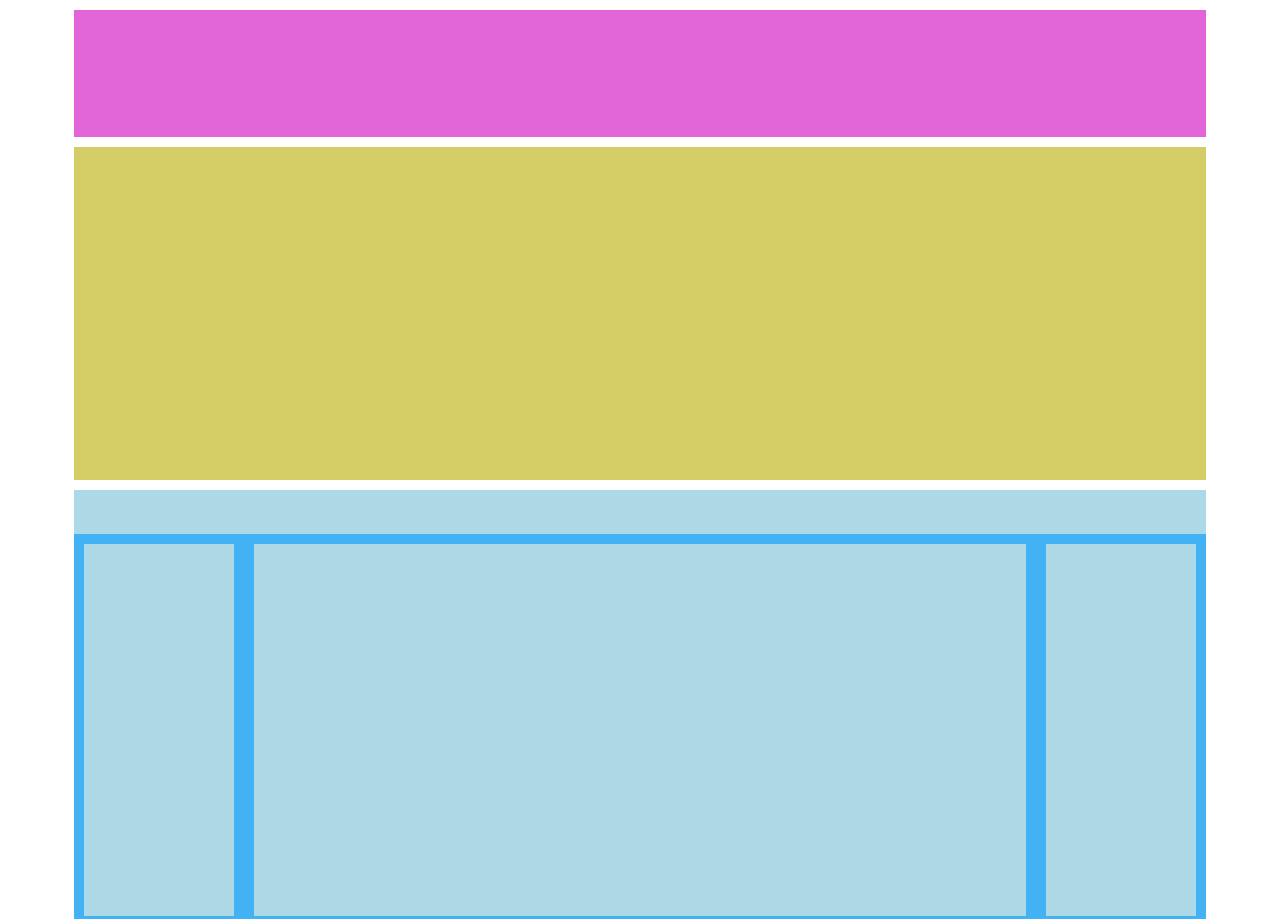
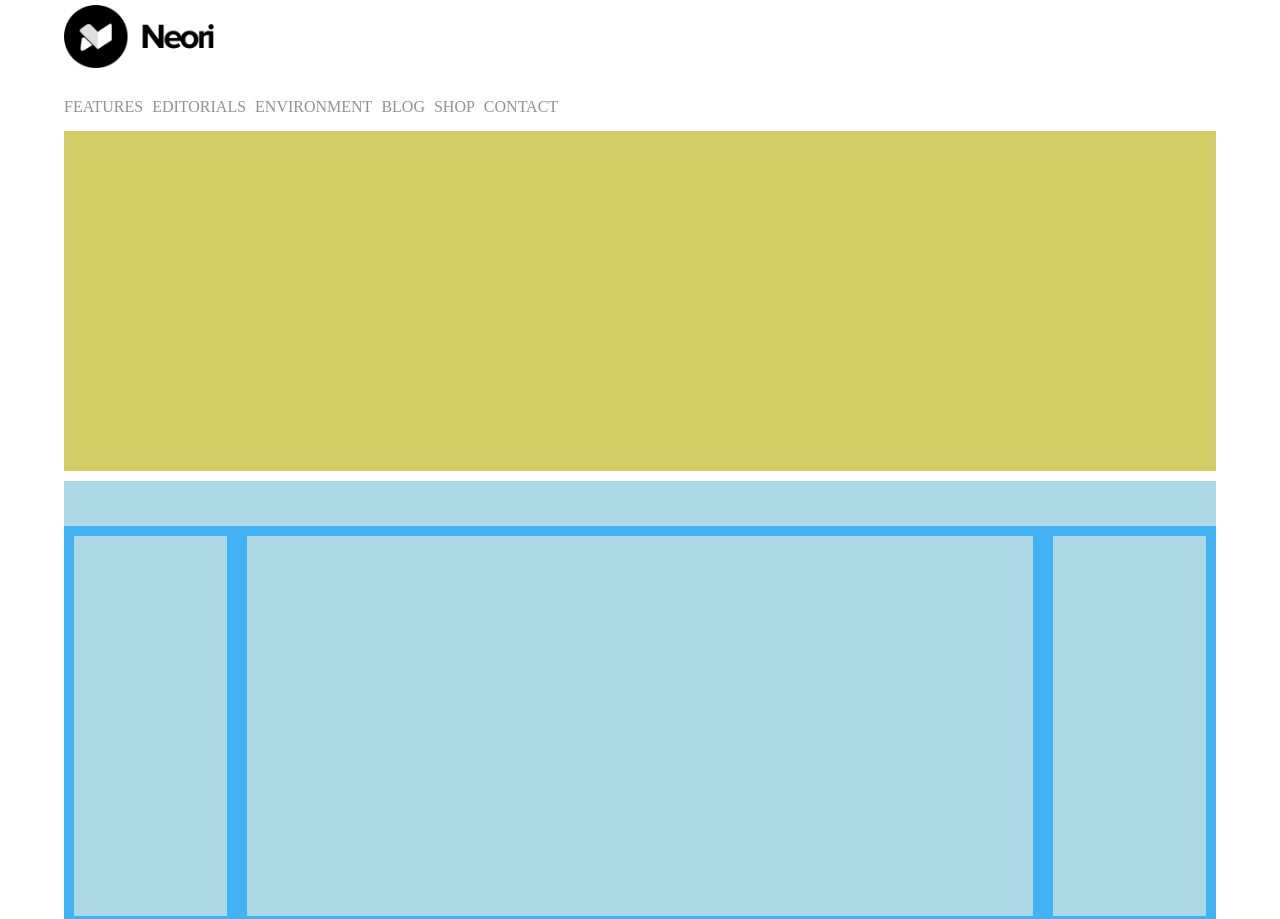
Before and after one commit to a-benvenuti/htmlcss-wp, a plain HTML site: page index.html in a window 1280 px wide. Shown: the top 919 px of the page. Drawn offline with Linux system fonts and the light colour scheme.

Commit message:
header + navbar

```diff
--- a/css/style.css
+++ b/css/style.css
@@ -10,18 +10,43 @@ body{
 }
 .box{
   margin: auto;
-  padding: 10px;
+  /* padding: 10px; */
   width: 90%;
   height:1000px;
 }
 /* INTESTAZIONE */
 header{
-  background-color: #e266d7;
+  /* background-color: #e266d7; */
   margin: auto;
   margin-bottom: 10px;
   width: 100%;
-  height:calc(14% - 10px); /*da togliere successivamente*/
+  padding: 5px 0;
+  /* height:calc(14% - 10px);  */
 }
+img{
+  max-width: 150px;
+  display: block;
+  margin-bottom: 30px;
+}
+/* navbar */
+nav{
+  width: 100%;
+  text-align: left;
+}
+nav li{
+  display: inline-block;
+  /* vertical-align: middle; */
+  /* padding: 5px 10px 5px 10px; */
+  /* background-color: white; */
+  margin-right: 5px;
+  /* border: 1px solid #ddd; */
+  /* border-radius: 50%; */
+}
+nav a{
+  text-decoration: none;
+  color: #929292;
+}
+/* /navbar */
 /* /INTESTAZIONE */
 /* BANNER */
 main{
@@ -75,7 +100,7 @@ section{
 footer{
   background-color: #a313de;
   margin: auto;
-  margin-bottom: 10px;
+  /* margin-bottom: 10px; */
   width: 100%;
   height:calc(8% - 20px); /*da togliere successivamente*/
 }
--- a/index.html
+++ b/index.html
@@ -15,7 +15,17 @@
     <div class="box">
       <!-- INTESTAZIONE -->
       <header>
-
+        <img src="img/logo.png" alt="">
+        <nav>
+          <ul>
+            <li><a href="#section-1">FEATURES</a></li>
+            <li><a href="#section-2">EDITORIALS</a></li>
+            <li><a href="#section-3">ENVIRONMENT</a></li>
+            <li><a href="#section-3">BLOG</a></li>
+            <li><a href="#section-3">SHOP</a></li>
+            <li><a href="#section-3">CONTACT</a></li>
+          </ul>
+        </nav>
       </header>
       <!-- /INTESTAZIONE -->
       <!-- BANNER -->
```
Also changed, not shown: img/banner-2.jpg (added), img/banner.jpg (added), img/img-1.jpg (added), img/img-2.jpg (added), img/img-3.jpg (added), img/img-4.jpg (added), img/img-5.jpg (added), img/img-6.jpg (added), img/logo.png (added).
